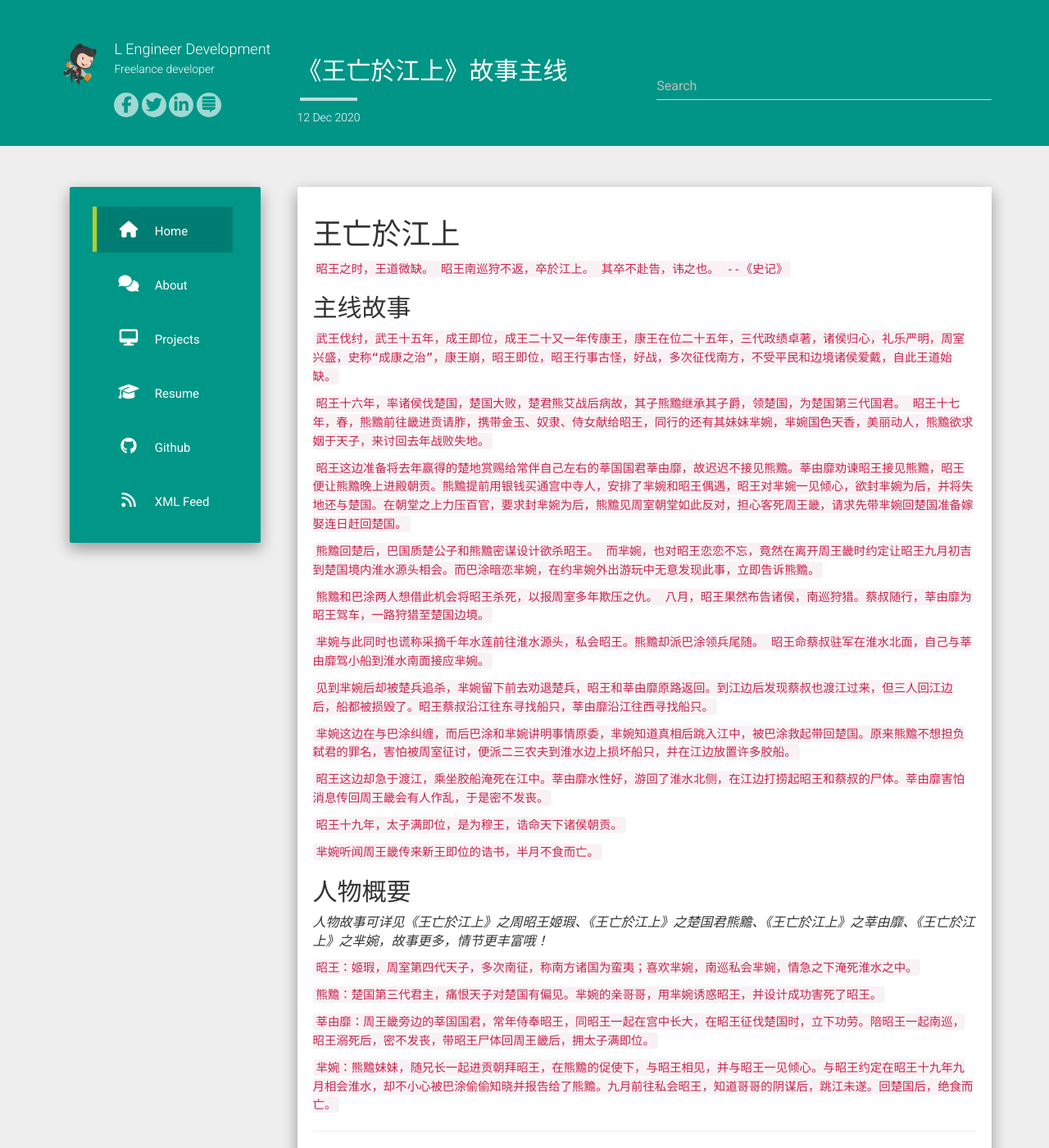
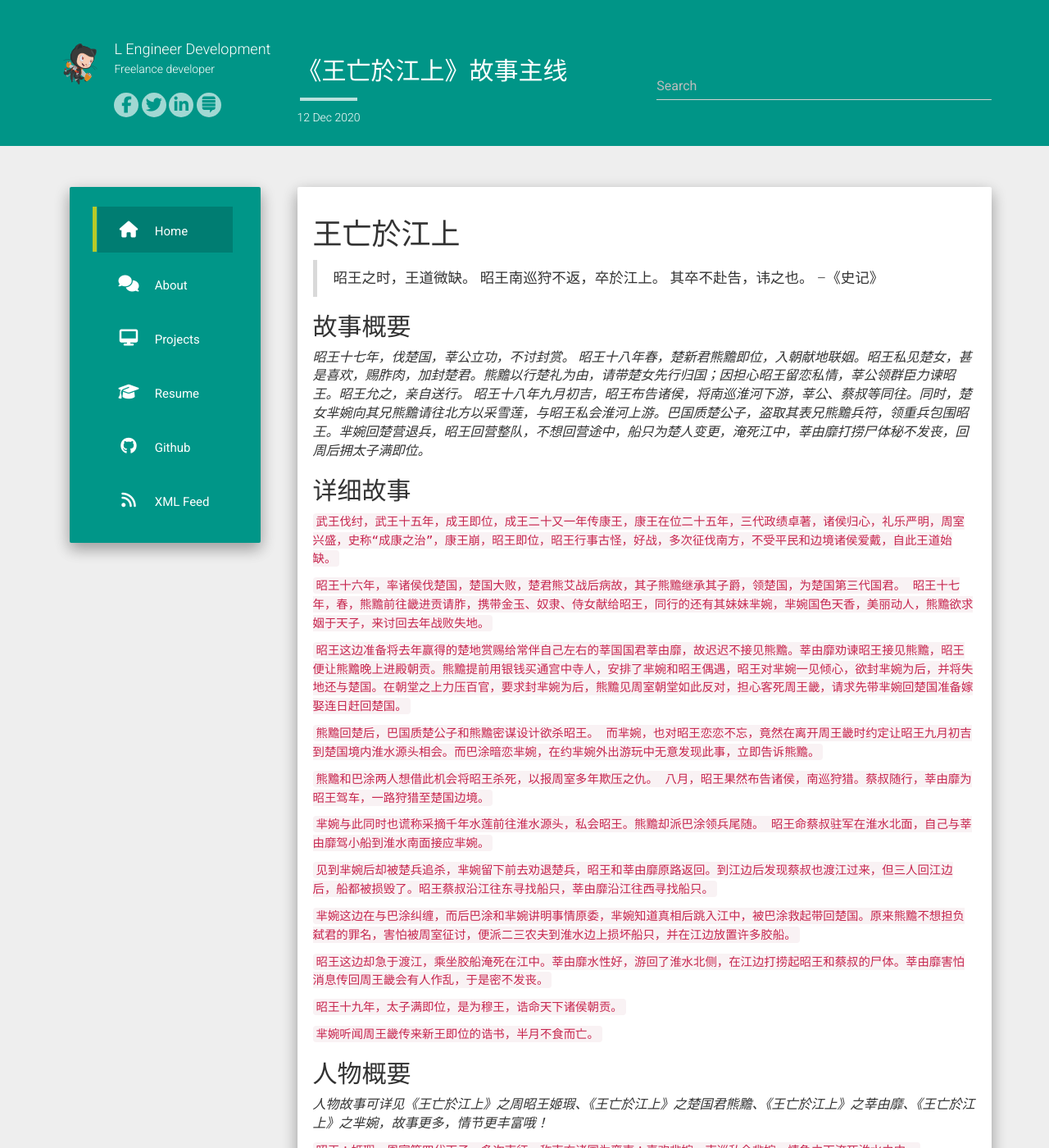
Before and after one commit to L-Engineer-Development/L-Engineer-Development.github.io, a Jekyll site: the page built from _posts/2020-12-12-《王亡於江上》故事主线.md, in a window 1280 px wide and 1400 px high. Shown: the whole window at 82% size. Built offline with Jekyll 4.4.1, drawn with Linux system fonts in a browser that asks for light colours; nearby versions of some CDN libraries; our own code applies the rules of GitHub Pages for plain Markdown files; comment, search, counter and statistics services are not loaded; some of the changed text lies outside the part shown.

Commit message:
《王亡於江上》主线故事调整

```diff
--- a/_posts/2020-12-12-《王亡於江上》故事主线.md
+++ b/_posts/2020-12-12-《王亡於江上》故事主线.md
@@ -1,12 +1,20 @@
 # 王亡於江上
-``
-昭王之时，王道微缺。
+
+
+>昭王之时，王道微缺。
 昭王南巡狩不返，卒於江上。
 其卒不赴告，讳之也。
 --《史记》
-``
 
-## 主线故事
+
+## 故事概要
+
+
+*昭王十七年，伐楚国，莘公立功，不讨封赏。*
+*昭王十八年春，楚新君熊黵即位，入朝献地联姻。昭王私见楚女，甚是喜欢，赐胙肉，加封楚君。熊黵以行楚礼为由，请带楚女先行归国；因担心昭王留恋私情，莘公领群臣力谏昭王。昭王允之，亲自送行。*
+*昭王十八年九月初吉，昭王布告诸侯，将南巡淮河下游，莘公、蔡叔等同往。同时，楚女芈婉向其兄熊黵请往北方以采雪莲，与昭王私会淮河上游。巴国质楚公子，盗取其表兄熊黵兵符，领重兵包围昭王。芈婉回楚营退兵，昭王回营整队，不想回营途中，船只为楚人变更，淹死江中，莘由靡打捞尸体秘不发丧，回周后拥太子满即位。*
+
+## 详细故事
 
 ``
  武王伐纣，武王十五年，成王即位，成王二十又一年传康王，康王在位二十五年，三代政绩卓著，诸侯归心，礼乐严明，周室兴盛，史称“成康之治”，康王崩，昭王即位，昭王行事古怪，好战，多次征伐南方，不受平民和边境诸侯爱戴，自此王道始缺。
@@ -74,3 +82,5 @@
 ``
 芈婉：熊黵妹妹，随兄长一起进贡朝拜昭王，在熊黵的促使下，与昭王相见，并与昭王一见倾心。与昭王约定在昭王十九年九月相会淮水，却不小心被巴涂偷偷知晓并报告给了熊黵。九月前往私会昭王，知道哥哥的阴谋后，跳江未遂。回楚国后，绝食而亡。
 ``
+
+==注意：本文及其附属文章故事均为虚构，切莫当作真实历史故事。昭王在历史上确有此人，但《史记》仅仅只用一句话描述了这位溺水君王的一生。==
```
